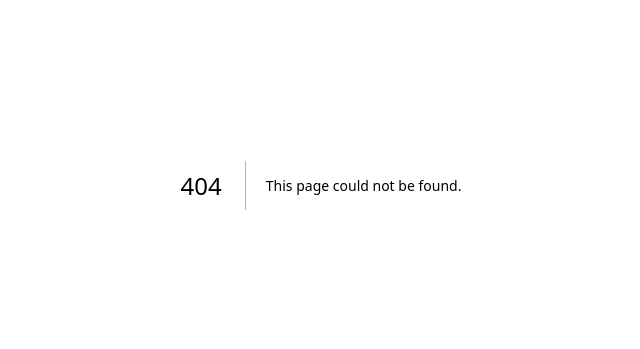
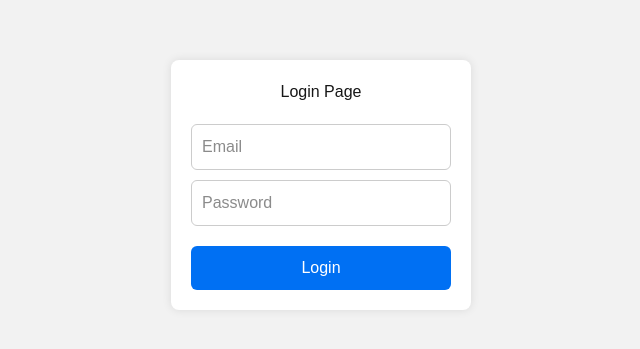
Before and after one commit to AbhayPatil2004/NotesApp-Nextjs, a Next.js app: page /login in a window 1280 px wide. Before the commit this address had no page. Shown: the part 215-564 px from the top of the page, without its empty margins (319-959 px from the left). Built offline with nearby package versions, Linux system fonts and the light colour scheme.

Commit message:
Login Succesfull

```diff
--- /dev/null
+++ b/src/app/api/login/route.ts
@@ -0,0 +1,73 @@
+import { NextResponse, NextRequest } from "next/server";
+import User from "@/models/User.Model";
+import bcrypt from "bcryptjs";
+import dbConnect from "@/dbConnect/db";
+import mongoose from "mongoose";
+
+async function checkPassword(plainPassword: string, hashedPassword: string) {
+  return await bcrypt.compare(plainPassword, hashedPassword);
+}
+
+export async function POST(request: NextRequest) {
+  try {
+    await dbConnect();
+    console.log("Database Connected");
+
+    const body = await request.json();
+    const email = (body.email || "").toString().trim().toLowerCase();
+    const password = (body.password || "").toString();
+
+    if (!email || !password) {
+      return NextResponse.json(
+        { ok: false, message: "Please provide valid email and password" },
+        { status: 400 }
+      );
+    }
+
+    const existingUser = await User.findOne({ email }).lean();
+
+    if (!existingUser) {
+      // don't reveal whether email exists; generic message is better
+      return NextResponse.json(
+        { ok: false, message: "Invalid email or password" },
+        { status: 401 }
+      );
+    }
+
+    const dbPassword = existingUser.password;
+    if (!dbPassword) {
+      // unexpected, but handle safely
+      return NextResponse.json(
+        { ok: false, message: "Invalid email or password" },
+        { status: 401 }
+      );
+    }
+
+    const isValid = await checkPassword(password, dbPassword);
+    if (!isValid) {
+      return NextResponse.json(
+        { ok: false, message: "Invalid email or password" },
+        { status: 401 }
+      );
+    }
+
+    // prepare a safe user object (do not include password)
+    const safeUser = {
+      _id: String(existingUser._id),
+      username: existingUser.username || existingUser.userName || null,
+      email: existingUser.email,
+      createdAt: existingUser.createdAt,
+    };
+
+    return NextResponse.json(
+      { ok: true, message: "Login successful", user: safeUser },
+      { status: 200 }
+    );
+  } catch (err: any) {
+    console.error("[login] error:", err);
+    return NextResponse.json(
+      { ok: false, message: "Something went wrong", error: err?.message || String(err) },
+      { status: 500 }
+    );
+  }
+}
--- /dev/null
+++ b/src/app/login/page.tsx
@@ -0,0 +1,126 @@
+"use client";
+
+import { useState } from "react";
+
+export default function LoginPage() {
+  const [email, setEmail] = useState("");
+  const [password, setPassword] = useState("");
+  const [loading, setLoading] = useState(false);
+  const [msg, setMsg] = useState("");
+
+  const handleLogin = async () => {
+    setLoading(true);
+    setMsg("");
+
+    try {
+      const res = await fetch("/api/login", {
+        method: "POST",
+        headers: { "Content-Type": "application/json" },
+        body: JSON.stringify({ email, password }),
+      });
+
+      const data = await res.json();
+
+      if (!data.ok) {
+        setMsg(data.message || "Login failed");
+        setLoading(false);
+        return;
+      }
+
+      // Save logged-in user (ONLY for testing)
+      localStorage.setItem("currentUser", JSON.stringify(data.user));
+
+      setMsg("Login Successful!");
+
+      // redirect if needed
+      // window.location.href = "/dashboard";
+    } catch (err) {
+      setMsg("Something went wrong");
+    }
+
+    setLoading(false);
+  };
+
+  return (
+    <div
+      style={{
+        width: "100%",
+        height: "100vh",
+        display: "flex",
+        justifyContent: "center",
+        alignItems: "center",
+        background: "#f2f2f2",
+      }}
+    >
+      <div
+        style={{
+          width: "300px",
+          padding: "20px",
+          background: "white",
+          borderRadius: "8px",
+          boxShadow: "0 0 10px rgba(0,0,0,0.1)",
+        }}
+      >
+        <h2 style={{ textAlign: "center", marginBottom: "20px" }}>
+          Login Page
+        </h2>
+
+        <input
+          type="email"
+          placeholder="Email"
+          value={email}
+          onChange={(e) => setEmail(e.target.value)}
+          style={{
+            width: "100%",
+            padding: "10px",
+            marginBottom: "10px",
+            borderRadius: "6px",
+            border: "1px solid #ccc",
+          }}
+        />
+
+        <input
+          type="password"
+          placeholder="Password"
+          value={password}
+          onChange={(e) => setPassword(e.target.value)}
+          style={{
+            width: "100%",
+            padding: "10px",
+            marginBottom: "20px",
+            borderRadius: "6px",
+            border: "1px solid #ccc",
+          }}
+        />
+
+        <button
+          onClick={handleLogin}
+          disabled={loading}
+          style={{
+            width: "100%",
+            padding: "10px",
+            background: "#0070f3",
+            color: "white",
+            border: "none",
+            borderRadius: "6px",
+            cursor: "pointer",
+          }}
+        >
+          {loading ? "Logging in..." : "Login"}
+        </button>
+
+        {msg && (
+          <p
+            style={{
+              marginTop: "15px",
+              textAlign: "center",
+              color: msg.includes("Success") ? "green" : "red",
+            }}
+          >
+            {msg}
+          </p>
+        )}
+      </div>
+    </div>
+  );
+}
```
